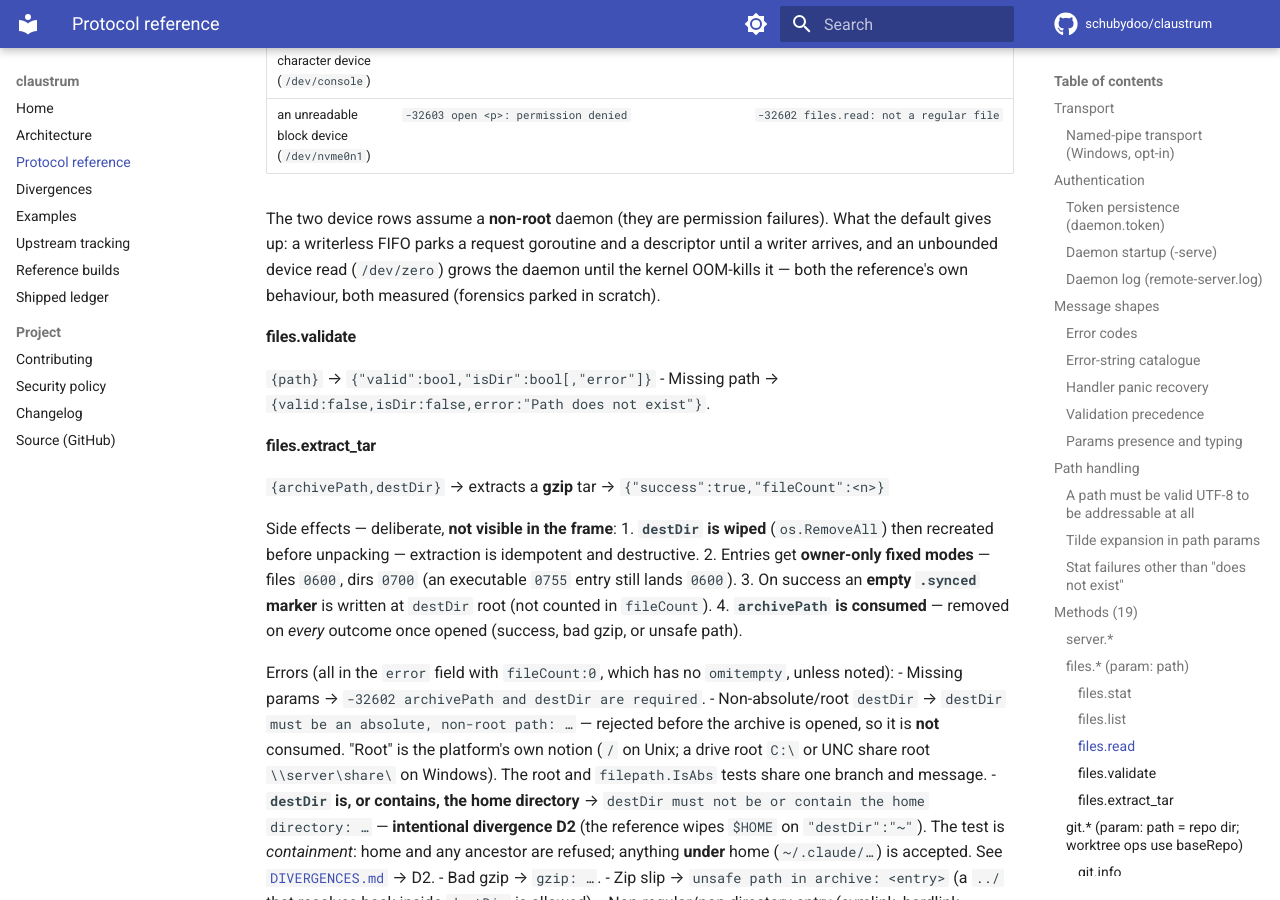
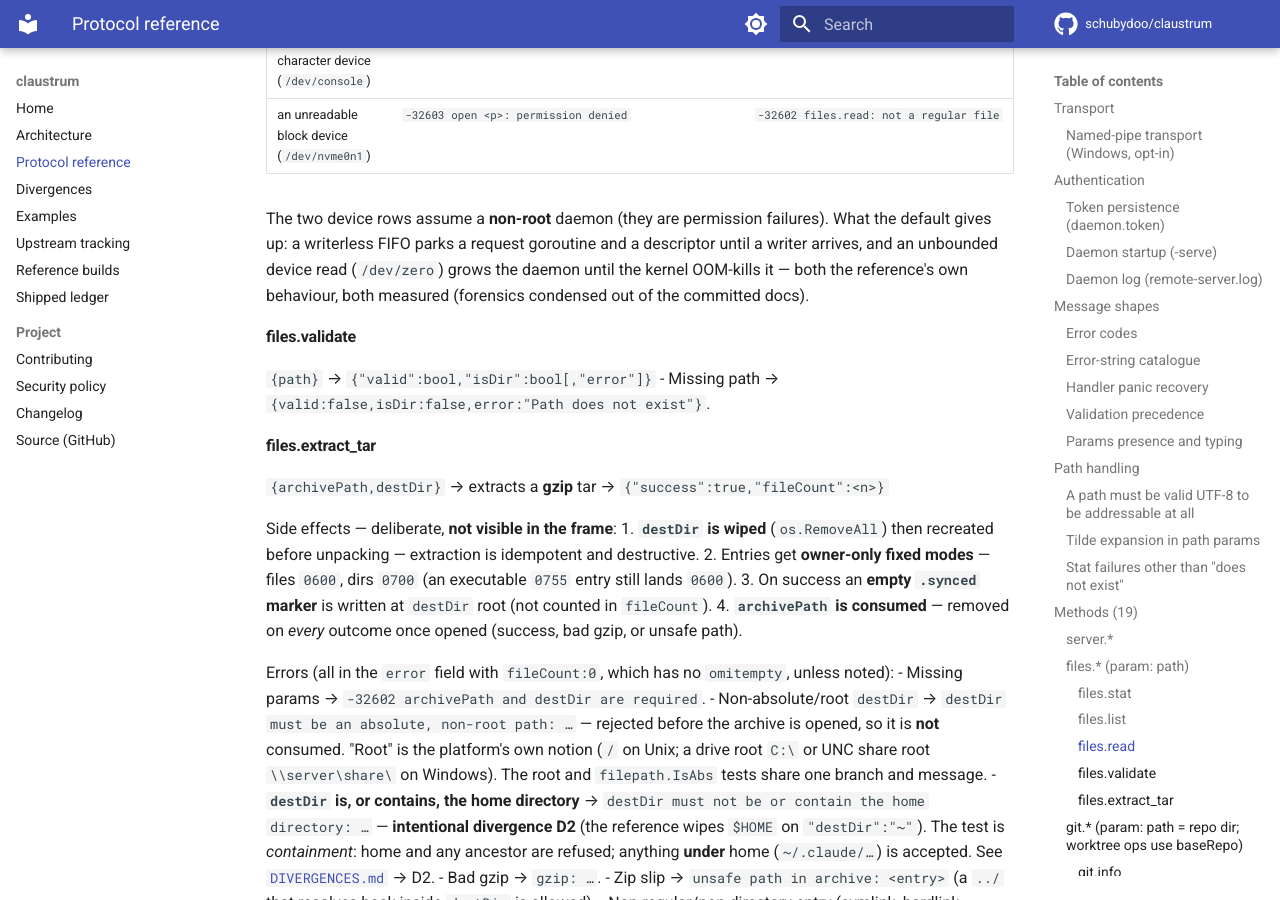
Before and after one commit to schubydoo/claustrum, an MkDocs documentation site: the page built from docs/PROTOCOL.md, in a window 1280 px wide and 900 px high, scrolled down 10266 px. Built offline with MkDocs 1.6.1 and Material for MkDocs 9.7.7, drawn with Linux system fonts in a browser that asks for light colours; comment, search, counter and statistics services are not loaded; some of the changed text lies outside the part shown.

Commit message:
docs: close the stale pointers both reviews surfaced
Follow-up to the split, reconciling my independent review with the ultrareview
pass. Docs-only; no wire surface.

- ARCHITECTURE.md: the canonical cliError dependents list omitted D11, which
  DIVERGENCES.md ties to cliError via its reopen trigger — restored (D11
  retraction rider), removing a self-contradiction the split introduced.
- CONTRIBUTING.md: the intentional-divergence step had dropped the "record wire
  frames in PROTOCOL.md" half; restored so it requires both the catalog entry and
  the PROTOCOL frames, matching the canonical rule.
- README.md: the quickstart captured the token into a file the daemon then
  unlinks, so the sample request sent an empty auth and got -32001 instead of the
  shown pong; capture the token at generation and reuse it.
- UPSTREAM-TRACKING.md: "tier item"/"tier index" -> ledger terminology (the
  shipped ledger uses H/M/L/S ratings, not tiers).
- Dropped four unreachable scratch/ path pointers in published docs (kept the
  "condensed out" signal), matching the durable-link fix from the prior commit.

Co-Authored-By: Claude Opus 4.8 <noreply@anthropic.com>

```diff
--- a/docs/PROTOCOL.md
+++ b/docs/PROTOCOL.md
@@ -110,7 +110,7 @@ On timeout the launcher prints
 `claustrum: timeout waiting for daemon to accept on <socket>` to **stderr**, exit
 `1`. On success it prints the ready banner and exits `0`. The practical guarantee:
 after a successful `-serve`, the socket is accepting before `-serve` returns.
-(Measurement detail parked in `scratch/.../forensics/docs_PROTOCOL.md`.)
+(Measurement detail condensed out of this reference.)
 
 ### Daemon log (`remote-server.log`)
 
@@ -421,7 +421,7 @@ process.spawn  process.stdin  process.kill  process.killAndWait  process.reattac
   What the default gives up: a writerless FIFO parks a request goroutine and a
   descriptor until a writer arrives, and an unbounded device read
   (`/dev/zero`) grows the daemon until the kernel OOM-kills it — both the
-  reference's own behaviour, both measured (forensics parked in scratch).
+  reference's own behaviour, both measured (forensics condensed out of the committed docs).
 
 #### files.validate
 `{path}` → `{"valid":bool,"isDir":bool[,"error"]}`
```
Also changed, not shown: CONTRIBUTING.md (+3 -2 lines), README.md (+2 -2 lines), docs/ARCHITECTURE.md (+1 -1 lines), docs/DIVERGENCES.md (+1 -2 lines), docs/IMPROVEMENTS.md (+1 -2 lines), docs/UPSTREAM-TRACKING.md (+2 -2 lines).
